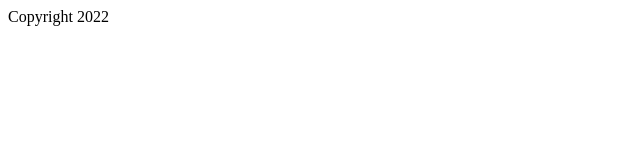
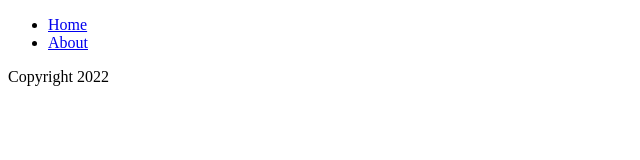
Before and after one commit to Princentaba1/Prince-s-Portfolio, a plain HTML site: page about.html in a window 1280 px wide. Shown: the whole page, without its empty margins (0-640 px from the left). Drawn offline with Linux system fonts and the light colour scheme.

Commit message:
sixth commit

```diff
--- a/about.html
+++ b/about.html
@@ -7,19 +7,26 @@
     <title>Document</title>
 </head>
 <body>
+
     <header>
+        <nav> <ul>
+            <li><a href="index.html">Home</a></li>
+            <li><a href="about.html">About</a></li></ul>
+        </nav>
 
     </header>
     <main>
 
     </main>
     <footer>
+        <section>
         <div> <a href="https://instagram.com/apple_geek_ke?utm_medium=copy_link"><i class="fa fa-instagram" aria-hidden="true"></i></a>
             <a href="https://twitter.com/ntabaprince?s=21"><i class="fa fa-twitter" aria-hidden="true"></i></a>
             <i class="fa fa-github" aria-hidden="true"></i>
             <a href="https://www.facebook.com/Igeekkenya/"><i class="fa fa-facebook-official" aria-hidden="true"></i></a>
         </div>
-        <p1>Copyright 2022</p1>
+        <p>Copyright 2022</p>
+        </section>
     </footer>
 </body>
 </html>
```
Also changed, not shown: index.html (+2 -2 lines).
